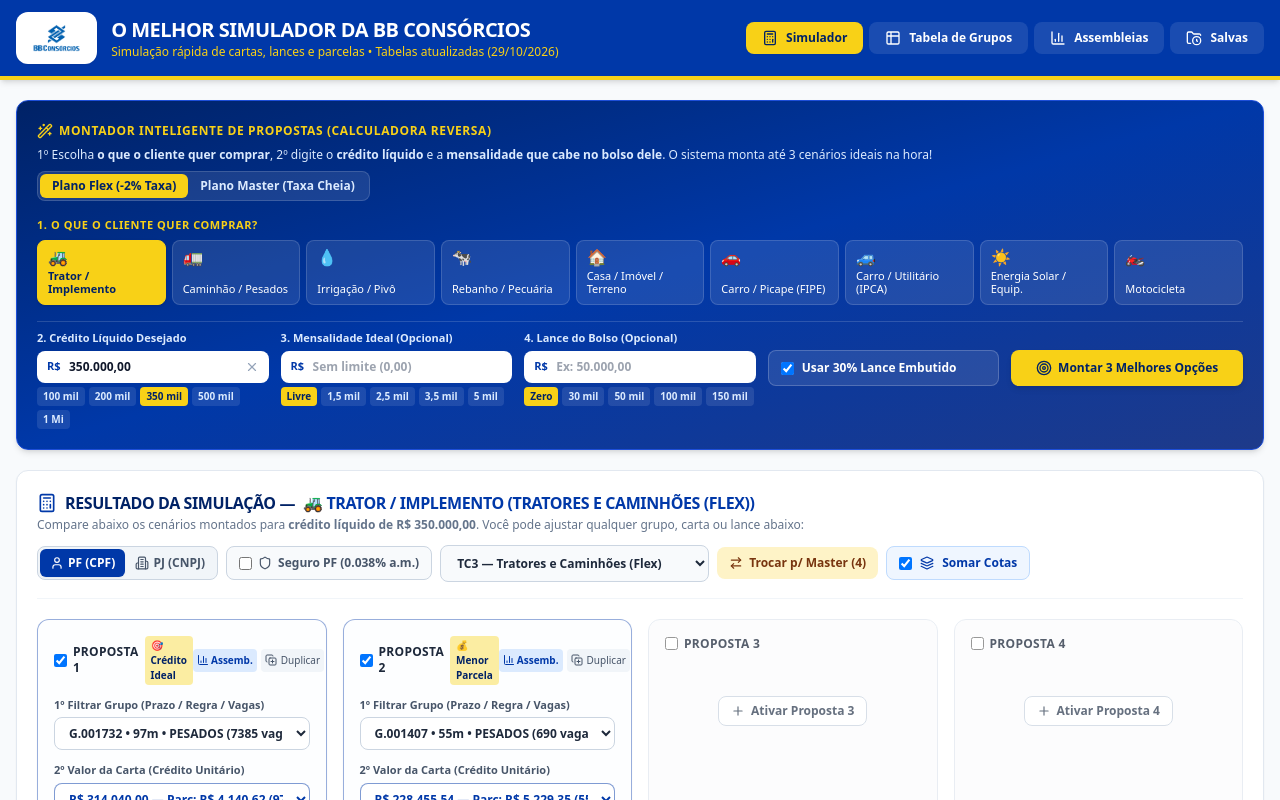
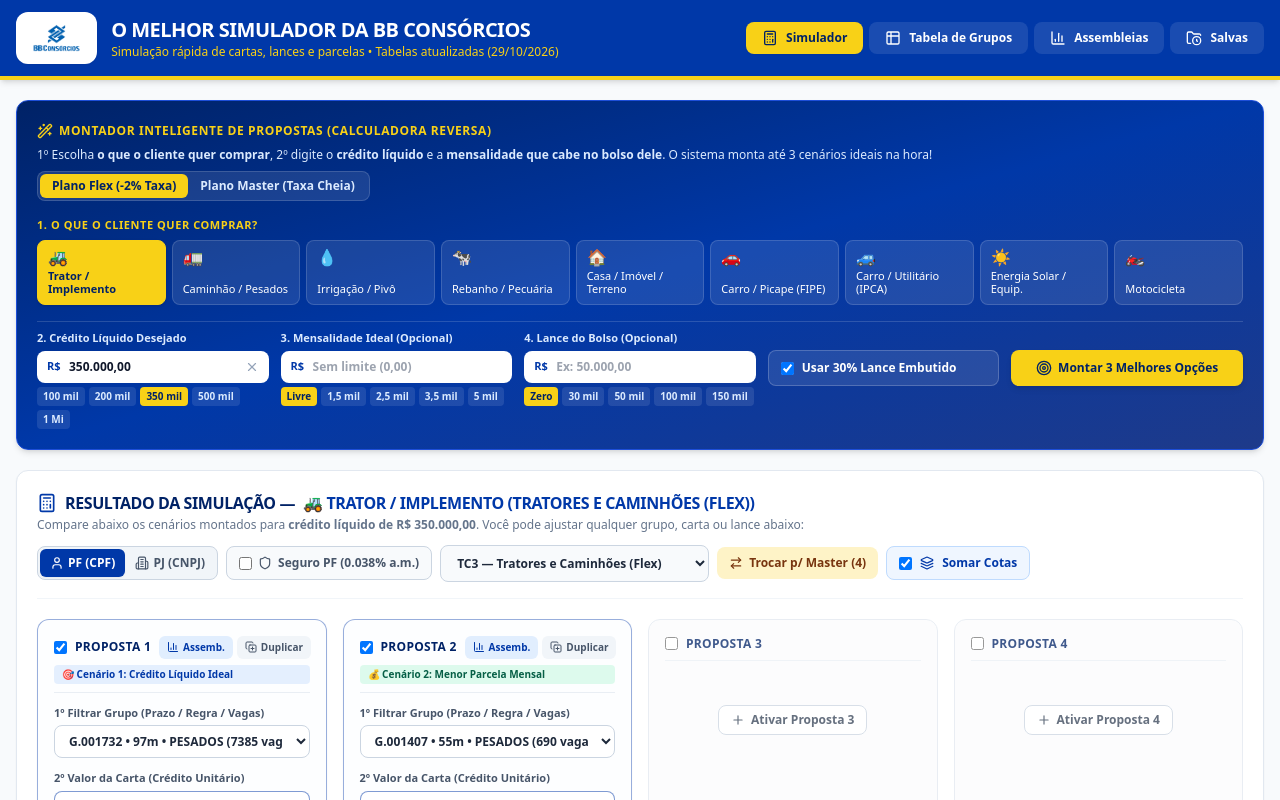
Before and after one commit to aspargosmp-hub/simulador-consorcios, a React (Vite) app: page / in a window 1280 px wide. Shown: the top 800 px of the page. Built offline with nearby package versions, Linux system fonts and the light colour scheme.

Commit message:
style(simulador): alinhar cabecalho dos cards de proposta sem quebra de linha

```diff
--- a/src/components/SimulatorTab.tsx
+++ b/src/components/SimulatorTab.tsx
@@ -1018,8 +1018,9 @@ export const SimulatorTab: React.FC<SimulatorTabProps> = ({
               >
                 <div className="space-y-3">
                   {/* Topo do Card */}
-                  <div className="flex items-center justify-between">
-                    <label className="inline-flex items-center gap-1.5 cursor-pointer">
+                  <div className="space-y-1.5 pb-2 border-b border-slate-200/70">
+                    <div className="flex items-center justify-between gap-2">
+                      <label className="inline-flex items-center gap-2 cursor-pointer whitespace-nowrap">
                         <input
                           type="checkbox"
                           checked={slot.enabled}
@@ -1033,40 +1034,56 @@ export const SimulatorTab: React.FC<SimulatorTabProps> = ({
                           }}
                           className="rounded text-bb-blue focus:ring-bb-blue"
                         />
-                      <span className="text-xs font-extrabold text-slate-800 uppercase tracking-wide">
+                        <span className="text-xs font-extrabold text-bb-dark uppercase tracking-wide">
                           Proposta {idx + 1}
                         </span>
-                      {slot.enabled && idx < 3 && (
-                        <span className="text-[10px] px-1.5 py-0.5 rounded bg-bb-yellow/40 text-bb-dark font-bold">
-                          {idx === 0
-                            ? '🎯 Crédito Ideal'
-                            : idx === 1
-                            ? '💰 Menor Parcela'
-                            : '⚡ Menor Lance'}
-                        </span>
-                      )}
                       </label>
 
                       {slot.enabled && selectedItem && (
-                      <div className="flex items-center gap-1">
+                        <div className="flex items-center gap-1 shrink-0">
                           {onOpenAssembleiaGroup && selectedItem.grupo !== '000000' && (
                             <button
                               type="button"
                               onClick={() => onOpenAssembleiaGroup(selectedItem.grupo)}
-                            className="p-1 rounded bg-blue-100 hover:bg-blue-200 text-bb-blue text-[10px] font-bold inline-flex items-center gap-0.5"
+                              className="px-2 py-1 rounded-md bg-blue-100/80 hover:bg-blue-200 text-bb-blue text-[10px] font-bold inline-flex items-center gap-1 whitespace-nowrap transition"
                               title="Ver Histórico de Assembleias deste Grupo"
                             >
-                            <BarChart3 className="w-3 h-3" /> Assemb.
+                              <BarChart3 className="w-3 h-3 shrink-0" /> Assemb.
                             </button>
                           )}
                           <button
                             type="button"
                             onClick={() => duplicateSlotToNext(idx)}
-                          className="p-1 rounded bg-slate-100 hover:bg-slate-200 text-slate-600 text-[10px] inline-flex items-center gap-1"
+                            className="px-2 py-1 rounded-md bg-slate-100 hover:bg-slate-200 text-slate-600 text-[10px] font-semibold inline-flex items-center gap-1 whitespace-nowrap transition"
                             title="Duplicar esta proposta para o próximo card"
                           >
-                          <CopyPlus className="w-3 h-3" /> Duplicar
+                            <CopyPlus className="w-3 h-3 shrink-0" /> Duplicar
                           </button>
+                        </div>
+                      )}
+                    </div>
+
+                    {slot.enabled && (
+                      <div
+                        className={`text-[10px] font-bold px-2 py-0.5 rounded flex items-center gap-1 w-full ${
+                          idx === 0
+                            ? 'bg-blue-100/70 text-bb-blue'
+                            : idx === 1
+                            ? 'bg-emerald-100/70 text-emerald-800'
+                            : idx === 2
+                            ? 'bg-amber-100/80 text-amber-900'
+                            : 'bg-slate-100 text-slate-600'
+                        }`}
+                      >
+                        <span>
+                          {idx === 0
+                            ? '🎯 Cenário 1: Crédito Líquido Ideal'
+                            : idx === 1
+                            ? '💰 Cenário 2: Menor Parcela Mensal'
+                            : idx === 2
+                            ? '⚡ Cenário 3: Menor Lance Mín. (12m)'
+                            : '➕ Cenário 4: Comparativo Extra'}
+                        </span>
                       </div>
                     )}
                   </div>
```
Lines whose indentation alone changed are shown as unchanged.
